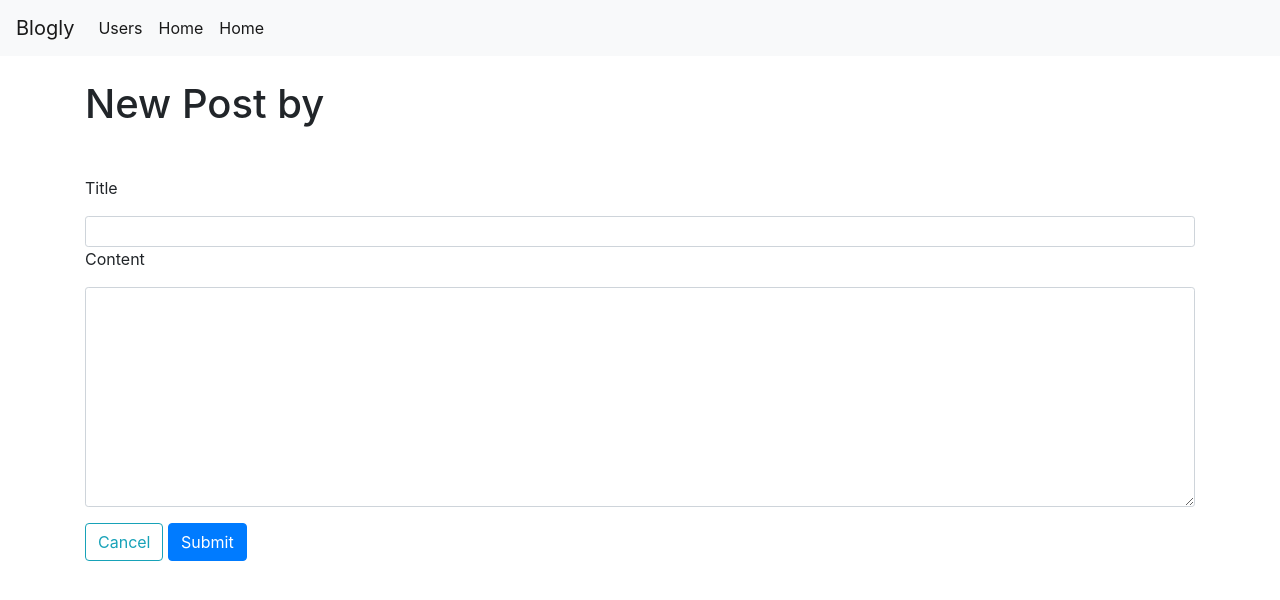
After one commit to sanspanic/23.3_SQL_Alchemy_pt2, a Flask app: template templates/posts/new.html in a window 1280 px wide. The commit adds this page. Shown: the top 600 px of the page. Run offline with Flask 2, Linux system fonts and the light colour scheme; the template is opened without the code that fills it, so the values that code supplies are empty.

Commit message:
add Posts model and views

```diff
--- a/app.py
+++ b/app.py
@@ -1,6 +1,6 @@
 from flask import Flask, request, render_template, redirect, flash, session
 from flask_debugtoolbar import DebugToolbarExtension
-from models import db, connect_db, User
+from models import db, connect_db, User, Post
 
 app = Flask(__name__)
 
@@ -17,6 +17,8 @@ connect_db(app)
 def home_page():
     """homepage redirects to list of users"""
     return redirect('/users')
+
+#USER ROUTES
 
 @app.route('/users')
 def list_all_users():
@@ -46,6 +48,7 @@ def add_new_user_to_db():
 def show_user_details(user_id):
     """display details about individual user"""
     user = User.query.get_or_404(user_id)
+    all_posts = User.query.all
     return render_template('user_details.html', user=user)
 
 @app.route('/users/<int:user_id>/edit')
@@ -75,3 +78,69 @@ def delete_user(user_id):
     db.session.commit()
 
     return redirect('/users')
+
+#POSTS ROUTES
+
+@app.route('/users/<int:user_id>/posts/new')
+def show_form_to_add_new_post(user_id):
+    """shows form by which user can add new post"""
+    user = User.query.get_or_404(user_id)
+
+    return render_template('posts/new.html', user=user)
+
+@app.route('/users/<int:user_id>/posts/new', methods=['POST'])
+def add_new_post(user_id):
+    """adds new post to db and redirects to user detail page"""
+    user = User.query.get_or_404(user_id)
+
+    new_post = Post(title=request.form['title'],
+                    content=request.form['content'],
+                    user=user)
+
+    db.session.add(new_post)
+    db.session.commit()
+
+    flash(f'Post "{new_post.title}" added.')
+
+    return redirect(f'/users/{user_id}')
+
+@app.route('/posts/<int:post_id>')
+def show_post(post_id):
+    """shows individual post based on ID of post"""
+    post = Post.query.get_or_404(post_id)
+
+    return render_template('posts/post.html', post=post)
+
+@app.route('/posts/<int:post_id>/edit')
+def show_edit_post_form(post_id):
+    """shows individual post form to be edited"""
+    post = Post.query.get_or_404(post_id)
+
+    return render_template('posts/edit.html', post=post)
+
+@app.route('/posts/<int:post_id>/edit', methods=['POST'])
+def add_edited_post_to_db(post_id):
+    """sends edited post to db and redirects to post view page"""
+    post = Post.query.get_or_404(post_id)
+
+    post.title=request.form['title']
+    post.content=request.form['content']
+
+    db.session.add(post)
+    db.session.commit()
+
+    flash(f'Post "{post.title}" was successfully edited')
+
+    return redirect(f'/posts/{post_id}')
+
+@app.route('/posts/<int:post_id>/delete', methods=['POST'])
+def delete_post(post_id):
+    """deletes post"""
+    post = Post.query.get_or_404(post_id)
+
+    db.session.delete(post)
+    db.session.commit()
+
+    flash(f'Post "{post.title}" was successfully deleted')
+
+    return redirect(f'/users/{post.user_id}')
--- a/static/style.css
+++ b/static/style.css
@@ -0,0 +1,4 @@
+.flash-success {
+    background-color: #98FB98;
+    border: 1px solid green;
+}
--- /dev/null
+++ b/templates/posts/new.html
@@ -0,0 +1,21 @@
+{% extends 'base.html' %}
+
+{% block title %} New Post by {{user.full_name}}}{% endblock %}
+
+{% block content %}
+
+<h1>New Post by {{user.full_name}}</h1>
+
+<form class='mt-5' action='/users/{{user.id}}/posts/new' method='POST'>
+  <div class="form-group">
+    <label for="title">Title</label>
+    <input name='title' type="text" class="form-control form-control-sm mt-2" id='title'>
+    <label for="content">Content</label>
+    <textarea name='content' type="text" rows='10' class="form-control form-control-sm mt-2" id='content'></textarea>
+  </div>
+  <a href="/users/{{user.id}}" class="btn btn-outline-info">Cancel</a>
+  <button type="submit" class="btn btn-primary">Submit</button>
+</form>
+
+
+{% endblock %}
```
Also changed, not shown: models.py (+42 -0 lines), seed.py (+13 -1 lines), templates/posts/edit.html (added, +20 -0 lines), templates/posts/post.html (added, +35 -0 lines), templates/user_details.html (+32 -5 lines), tests.py (+54 -1 lines), 1 other file.
